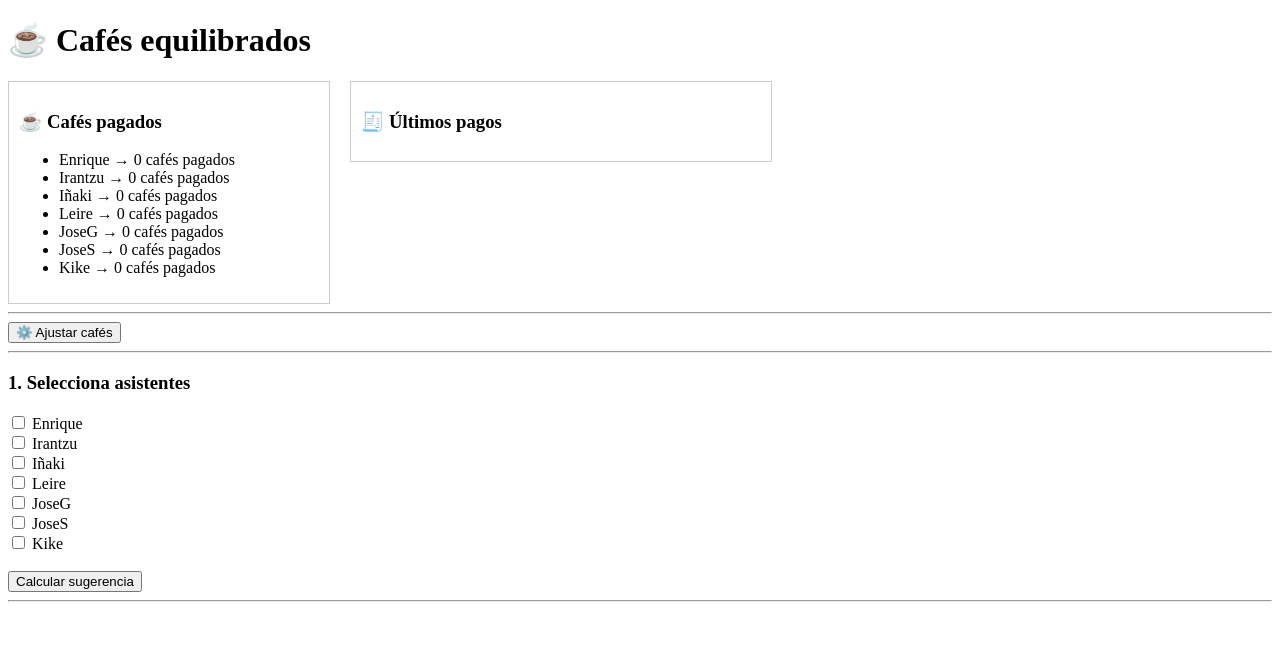
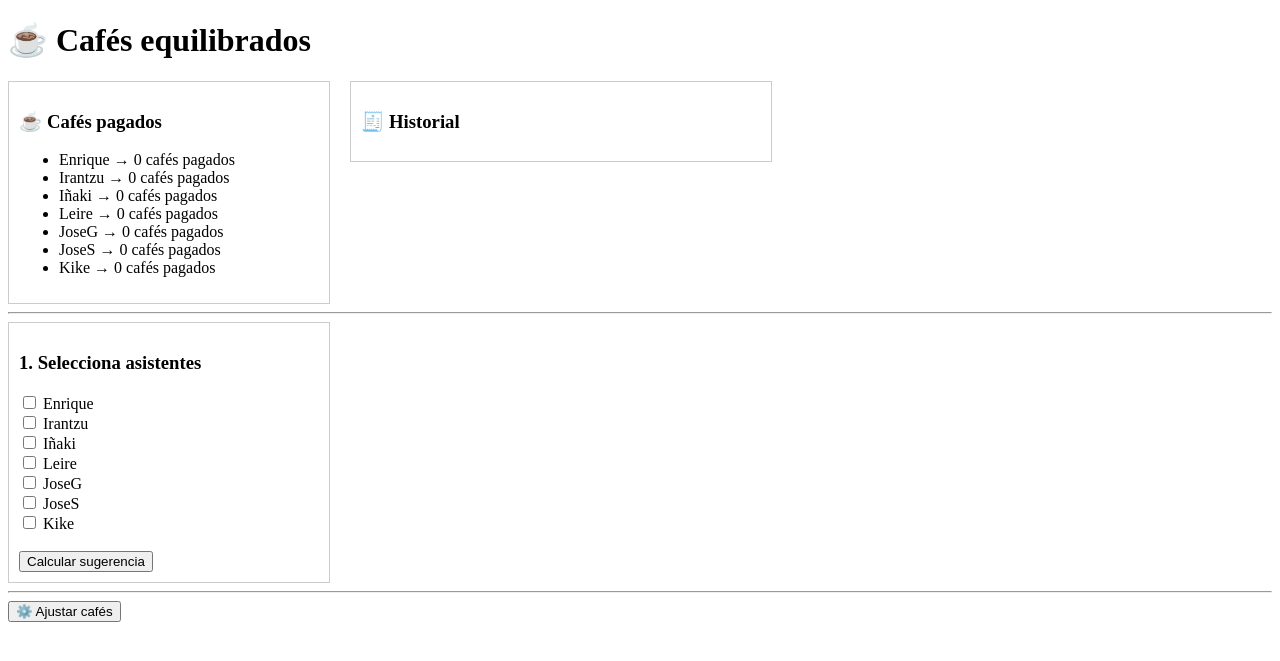
Before and after one commit to f4su/caffe, a Flask app: page / in a window 1280 px wide. Shown: the top 661 px of the page. Run offline with Flask 3, Linux system fonts and the light colour scheme; data that the repository does not hold is empty; some libraries are stand-ins or nearby versions.

Commit message:
Update HTML structure and labels for clarity

```diff
--- a/templates/index.html
+++ b/templates/index.html
@@ -8,7 +8,7 @@
 
 <h1>☕ Cafés equilibrados</h1>
 
-<!-- CONTENEDOR PRINCIPAL -->
+<!-- CONTENEDOR SUPERIOR -->
 <div style="display:flex; gap:20px; align-items:flex-start;">
 
     <!-- IZQUIERDA: CAFÉS PAGADOS -->
@@ -23,9 +23,9 @@
         </ul>
     </div>
 
-    <!-- DERECHA: TRANSACCIONES -->
+    <!-- DERECHA: HISTORIAL -->
     <div style="border:1px solid #ccc; padding:10px; width:400px;">
-        <h3>🧾 Últimos pagos</h3>
+        <h3>🧾 Historial</h3>
 
         <ul>
             {% for t in transactions %}
@@ -42,7 +42,71 @@
 
 <hr>
 
-<!-- 🔧 BOTÓN AJUSTE -->
+<!-- ========================= -->
+<!-- 🔥 SELECCIÓN + PAGADOR -->
+<!-- ========================= -->
+<div style="display:flex; gap:30px; align-items:flex-start;">
+
+    <!-- IZQUIERDA: SELECCIÓN ASISTENTES -->
+    <div style="border:1px solid #ccc; padding:10px; width:300px;">
+
+        <h3>1. Selecciona asistentes</h3>
+
+        <form action="/preview" method="post">
+
+            {% for p in personas %}
+                <input type="checkbox" name="asistentes" value="{{ p }}"
+                {% if asistentes and p in asistentes %}checked{% endif %}>
+                {{ p }} <br>
+            {% endfor %}
+
+            <br>
+            <button type="submit">Calcular sugerencia</button>
+        </form>
+
+    </div>
+
+    <!-- DERECHA: SELECCIÓN PAGADOR -->
+    {% if sugerido %}
+
+    <div style="border:1px solid #ccc; padding:10px; width:300px;">
+
+        <h3>2. Confirmar pagador</h3>
+
+        <form action="/registrar" method="post">
+
+            {% for p in asistentes %}
+                <input type="hidden" name="asistentes" value="{{ p }}">
+            {% endfor %}
+
+            <label>Pagador:</label>
+            <select name="pagador">
+
+                {% for p in asistentes %}
+                    <option value="{{ p }}"
+                    {% if p == sugerido %}selected{% endif %}>
+                        {{ p }}
+                    </option>
+                {% endfor %}
+
+            </select>
+
+            <br><br>
+
+            <button type="submit">Registrar café</button>
+        </form>
+
+    </div>
+
+    {% endif %}
+
+</div>
+
+<hr>
+
+<!-- ========================= -->
+<!-- 🔧 AJUSTE CAFÉS -->
+<!-- ========================= -->
 <button onclick="document.getElementById('ajuste').style.display='block'">
     ⚙️ Ajustar cafés
 </button>
@@ -74,52 +138,5 @@
     </form>
 </div>
 
-<hr>
-
-<h3>1. Selecciona asistentes</h3>
-
-<form action="/preview" method="post">
-
-    {% for p in personas %}
-        <input type="checkbox" name="asistentes" value="{{ p }}"
-        {% if asistentes and p in asistentes %}checked{% endif %}>
-        {{ p }} <br>
-    {% endfor %}
-
-    <br>
-    <button type="submit">Calcular sugerencia</button>
-</form>
-
-<hr>
-
-{% if sugerido %}
-
-<h3>2. Confirmar pagador</h3>
-
-<form action="/registrar" method="post">
-
-    {% for p in asistentes %}
-        <input type="hidden" name="asistentes" value="{{ p }}">
-    {% endfor %}
-
-    <label>Pagador:</label>
-    <select name="pagador">
-
-        {% for p in asistentes %}
-            <option value="{{ p }}"
-            {% if p == sugerido %}selected{% endif %}>
-                {{ p }}
-            </option>
-        {% endfor %}
-
-    </select>
-
-    <br><br>
-
-    <button type="submit">Registrar café</button>
-</form>
-
-{% endif %}
-
 </body>
 </html>
```
